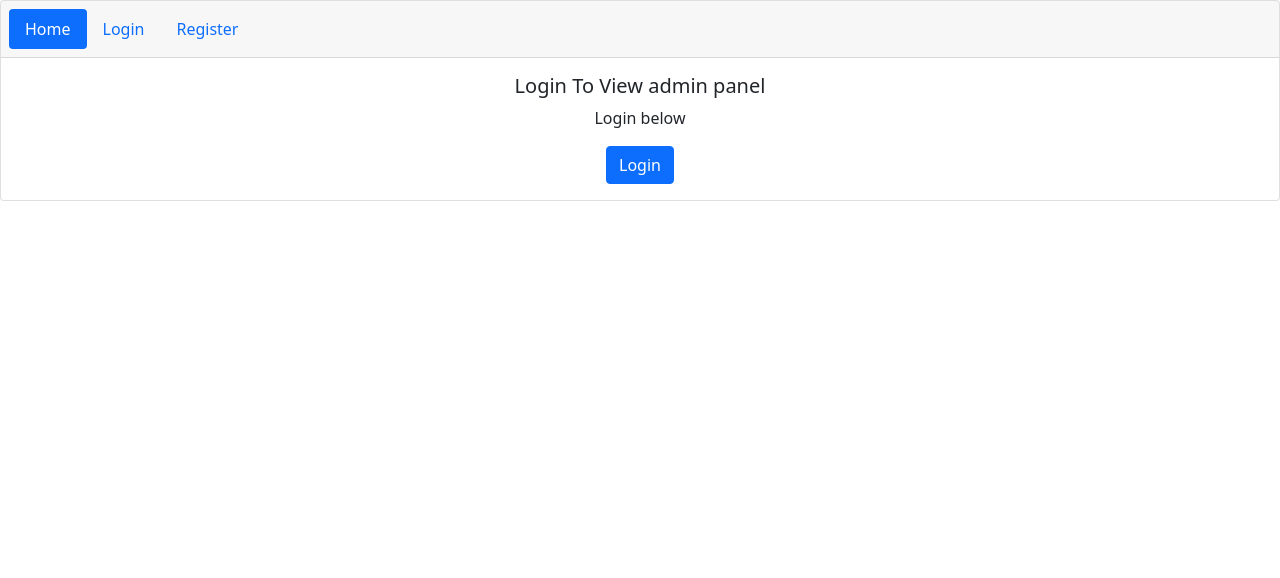
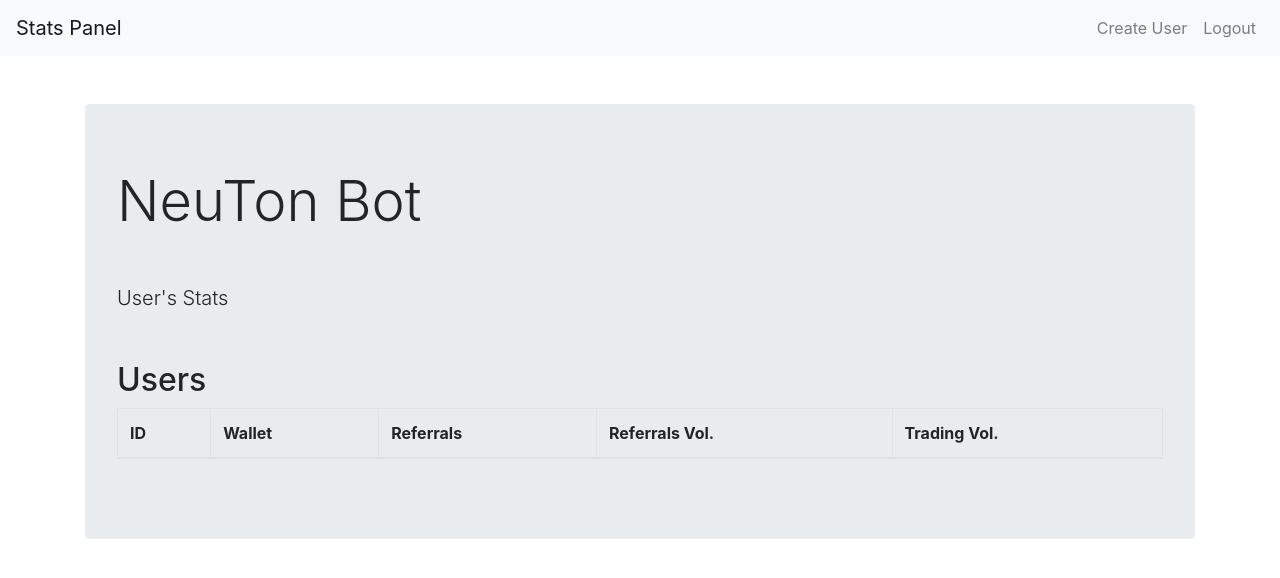
Before and after one commit to spacesudo/NeuTon, a Flask app: page / in a window 1280 px wide. Shown: the top 578 px of the page. Run offline with Flask 3, Linux system fonts and the light colour scheme; data that the repository does not hold is empty; some libraries are stand-ins or nearby versions.

Commit message:
Fixed web panel code

```diff
--- a/app.py
+++ b/app.py
@@ -3,6 +3,7 @@ from flask_sqlalchemy import SQLAlchemy
 from flask_login import UserMixin, LoginManager, login_user, logout_user, login_required
 from flask_bcrypt import Bcrypt
 import sqlite3
+from database.db import UserData
 
 app = Flask(__name__)
 login_manager = LoginManager(app)
@@ -30,12 +31,18 @@ def load_user(user_id):
 
 @app.route('/')
 def home():
-    return render_template('Home.html')
+    db = UserData()
+    users = db.get_users()
+    print(users)
+    return render_template('welcome.html', users=users)
 
 
 @app.route('/welcome')
 def welcome():
-    return render_template('welcome.html')
+    db = UserData()
+    users = db.get_users()
+    print(users)
+    return render_template('welcome.html', users=users)
 
 
 @app.route('/login', methods=['GET', 'POST'])
@@ -85,4 +92,4 @@ def logout():
 if __name__ == "__main__":
     with app.app_context():
         db.create_all()
-    app.run(debug=True)
+    app.run()
--- a/database/test.py
+++ b/database/test.py
@@ -1,6 +1,6 @@
-from db import User
-db = User()
+from db import UserData
+db = UserData()
 
-x = db.get_slippage(7034272819)
+x = db.get_users()
 
 print(x)
--- a/fees.py
+++ b/fees.py
@@ -7,7 +7,7 @@ import time
 
 FEES_ADDRESS = 'UQB9dNq-m1ZGrlLMgujPeQP6sIyKTKMUeWWO0ImWPtIEuQi9'
 db = User()
-def bot_fees(amount, owner):
+async def bot_fees(amount, owner):
     charges = 0.01
     user_mnemonics = eval(decrypt(db.get_mnemonics(owner)))
 
@@ -15,8 +15,8 @@ def bot_fees(amount, owner):
 
     remains = amount - fees
 
-    asyncio.run(send_ton(FEES_ADDRESS, fees, user_mnemonics))
-    time.sleep(7)
+    await send_ton(FEES_ADDRESS, fees, user_mnemonics)
+    await asyncio.sleep(4)
     return remains
 
 def sell_fees(amount):
--- a/native/position.py
+++ b/native/position.py
@@ -27,7 +27,4 @@ async def main(wallet):
 
 
 if __name__ == "__main__":
-    wal = "UQBrwW51lflDqL_QexevoYOBf_uozIQYfTLZZsgpCSnlYu-V"
-    x = asyncio.run(main(wal))
-    for i in x:
-        print(str_addr(i['jetton']['address']))
+    print(str_addr('0:65de083a0007638233b6668354e50e44cd4225f1730d66b8b1f19e5d26690751'))
--- a/templates/home.html
+++ b/templates/home.html
@@ -9,7 +9,7 @@
     <!-- Bootstrap CSS -->
     <link href="https://cdn.jsdelivr.net/npm/bootstrap@5.0.2/dist/css/bootstrap.min.css" rel="stylesheet" integrity="sha384-EVSTQN3/azprG1Anm3QDgpJLIm9Nao0Yz1ztcQTwFspd3yD65VohhpuuCOmLASjC" crossorigin="anonymous">
 
-    <title>Lyton Admin</title>
+    <title>NeuTon Admin</title>
   </head>
   <body>
       <div class="card text-center">
--- a/templates/welcome.html
+++ b/templates/welcome.html
@@ -1,25 +1,26 @@
+<!-- templates/index.html -->
 <!DOCTYPE html>
 <html lang="en">
 <head>
   <meta charset="UTF-8">
   <meta name="viewport" content="width=device-width, initial-scale=1.0">
-  <title>Homepage</title>
+  <title>User's Stats</title>
   <link rel="stylesheet" href="https://stackpath.bootstrapcdn.com/bootstrap/4.5.2/css/bootstrap.min.css">
 </head>
 <body>
 
 <nav class="navbar navbar-expand-lg navbar-light bg-light">
-  <a class="navbar-brand" href="#">Admin Panel</a>
+  <a class="navbar-brand" href="#">Stats Panel</a>
   <button class="navbar-toggler" type="button" data-toggle="collapse" data-target="#navbarNav" aria-controls="navbarNav" aria-expanded="false" aria-label="Toggle navigation">
     <span class="navbar-toggler-icon"></span>
   </button>
   <div class="collapse navbar-collapse" id="navbarNav">
     <ul class="navbar-nav ml-auto">
       <li class="nav-item">
-        <a class="nav-link" href="{{url_for('register')}}">Create User</a>
+        <a class="nav-link" href="{{ url_for('register') }}">Create User</a>
       </li>
       <li class="nav-item">
-        <a class="nav-link" href="{{url_for('logout')}}">Logout</a>
+        <a class="nav-link" href="{{ url_for('logout') }}">Logout</a>
       </li>
     </ul>
   </div>
@@ -27,9 +28,36 @@
 
 <div class="container mt-5">
   <div class="jumbotron">
-    <h1 class="display-4">Lyton Bot</h1>
-    <p class="lead mt-5">User Data</p>
+    <h1 class="display-4">NeuTon Bot</h1>
+    <p class="lead mt-5">User's Stats</p>
+
+    <div class="mt-5">
+      <h2>Users</h2>
+      <table class="table table-bordered">
+        <thead>
+          <tr>
+            <th>ID</th>
+            <th>Wallet</th>
+            <th>Referrals</th>
+            <th>Referrals Vol.</th>
+            <th>Trading Vol.</th>
+          </tr>
+        </thead>
+        <tbody>
+          {% for user in users %}
+          <tr>
+            <td>{{ user[0] }}</td>
+            <td>{{ user[1] }}</td>
+            <td>{{ user[3] }}</td>
+            <td>{{ user[4] }}</td>
+            <td>{{ user[5] }}</td>
+          </tr>
+          {% endfor %}
+        </tbody>
+      </table>
+    </div>
   </div>
+
 </div>
 
 <script src="https://code.jquery.com/jquery-3.5.1.slim.min.js"></script>
```
Also changed, not shown: newbot.py (+20 -20 lines), 1 other file.
